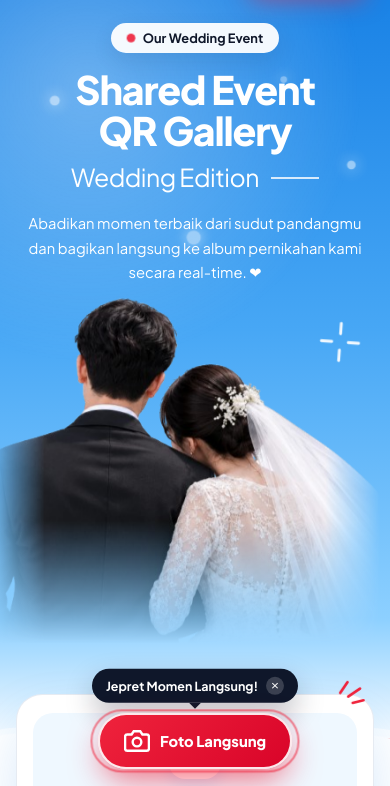
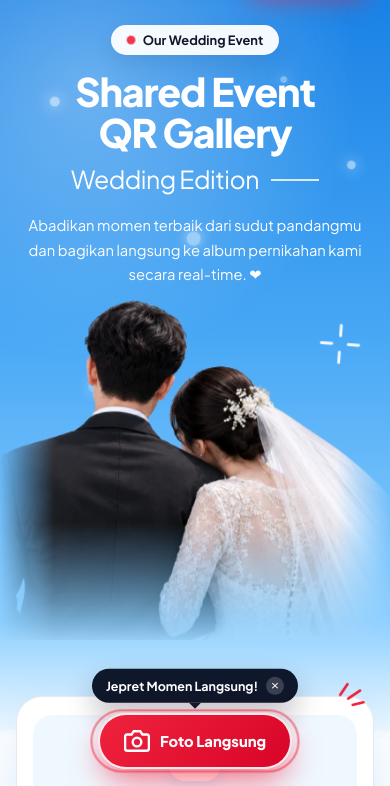
Before and after one commit to RadityaBagus112/pawarta-qr-gallery, a plain HTML site: page index.html in a window 390 px wide. Shown: the part 57-843 px from the top of the page. Drawn offline with Linux system fonts and the light colour scheme; no server answers.

Commit message:
Fix mobile layout

```diff
--- a/css/style.css
+++ b/css/style.css
@@ -1147,18 +1147,27 @@ body {
     font-size: 0.8rem;
   }
 
-  /* Hero section presisi di tengah */
+  /* Hero section terkunci presisi di tengah layar HP */
   .hero-container {
-    grid-template-columns: 1fr;
+    display: flex;
+    flex-direction: column;
+    align-items: center;
+    justify-content: center;
     text-align: center;
-    padding: 10px 20px 0;
+    width: 100%;
+    max-width: 100%;
+    padding: 12px 20px 0;
     gap: 18px;
+    overflow: hidden;
   }
 
   .hero-text-col {
+    width: 100%;
     display: flex;
     flex-direction: column;
     align-items: center;
+    justify-content: center;
+    text-align: center;
   }
 
   .event-pill {
@@ -1166,11 +1175,17 @@ body {
   }
 
   .hero-title {
+    width: 100%;
     font-size: 2.45rem;
+    text-align: center;
+    margin-left: auto;
+    margin-right: auto;
   }
 
   .hero-edition {
+    width: 100%;
     justify-content: center;
+    text-align: center;
     font-size: 1.55rem;
     gap: 12px;
   }
@@ -1183,17 +1198,21 @@ body {
     margin: 0 auto;
     font-size: 0.92rem;
     max-width: 340px;
+    text-align: center;
   }
 
-  /* Foto pengantin full edge-to-edge di layar HP */
+  /* Foto pengantin penuh & terpusat tanpa menarik lebar halaman ke kanan */
   .hero-couple-wrap {
+    width: 100%;
     margin-top: 6px;
+    display: flex;
     justify-content: center;
   }
 
   .hero-couple-img {
-    width: 100vw;
-    margin-left: calc(-50vw + 50%);
+    width: 112%;
+    max-width: 480px;
+    margin-left: 0;
     height: 360px;
     margin-bottom: -30px;
   }
```
